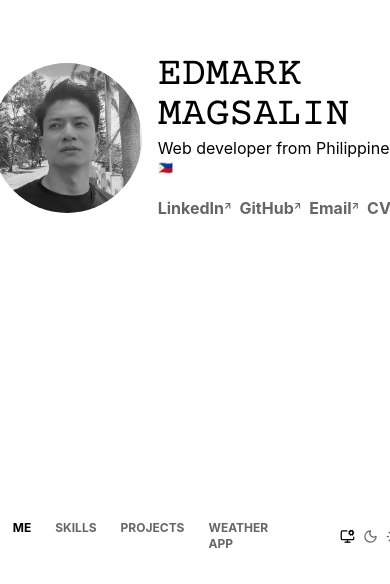
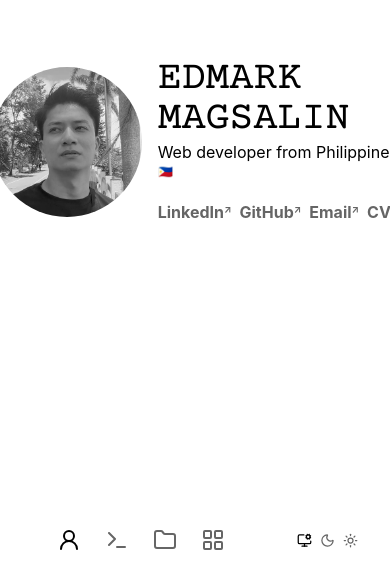
Before and after one commit to edmarkmagsalin/edmarkmagsalin-successor, a React (Vite) app: page / in a window 390 px wide. Shown: the part 260-844 px from the top of the page. Built offline with nearby package versions, Linux system fonts and the light colour scheme.

Commit message:
fix: navigation for small screen

```diff
--- a/src/components/Navigation.tsx
+++ b/src/components/Navigation.tsx
@@ -1,21 +1,51 @@
 import { NavLink } from 'react-router'
+import {
+  UserRound,
+  LayoutGrid,
+  Folder,
+  Terminal
+} from 'lucide-react'
+
+const navigationConfig = [
+  {
+    path: '/',
+    LinkText: 'ME',
+    icon: <UserRound />
+  },
+  {
+    path: '/skills',
+    LinkText: 'SKILLS',
+    icon: <Terminal />
+  },
+  {
+    path: '/projects',
+    LinkText: 'PROJECTS',
+    icon: <Folder />
+  },
+  {
+    path: '/webapps',
+    LinkText: 'WEATHER APP',
+    icon: <LayoutGrid />
+  },
+]
 
 export const Navigation = () => {
   return (
     <ul className="flex self-center gap-6 mx-6 text-xs">
-      <li>
-        <NavLink to='/'>ME</NavLink>
-      </li>
-      <li>
-        <NavLink to='/skills'>SKILLS</NavLink>
-      </li>
-      <li>
-        <NavLink to='/projects'>PROJECTS</NavLink>
-      </li>
-      <li>
-        {/* Update to be APPS when there will be app aside from weather app */}
-        <NavLink to='/webapps'>WEATHER APP</NavLink>
-      </li>
+      {
+        navigationConfig.map(nav =>
+          <li>
+            <NavLink to={nav.path}>
+              <span className='sm:hidden'>
+                {nav.icon}
+              </span>
+              <span className='hidden sm:flex'>
+                {nav.LinkText}
+              </span>
+            </NavLink>
+          </li>
+        )
+      }
     </ul>
   )
 }
```
